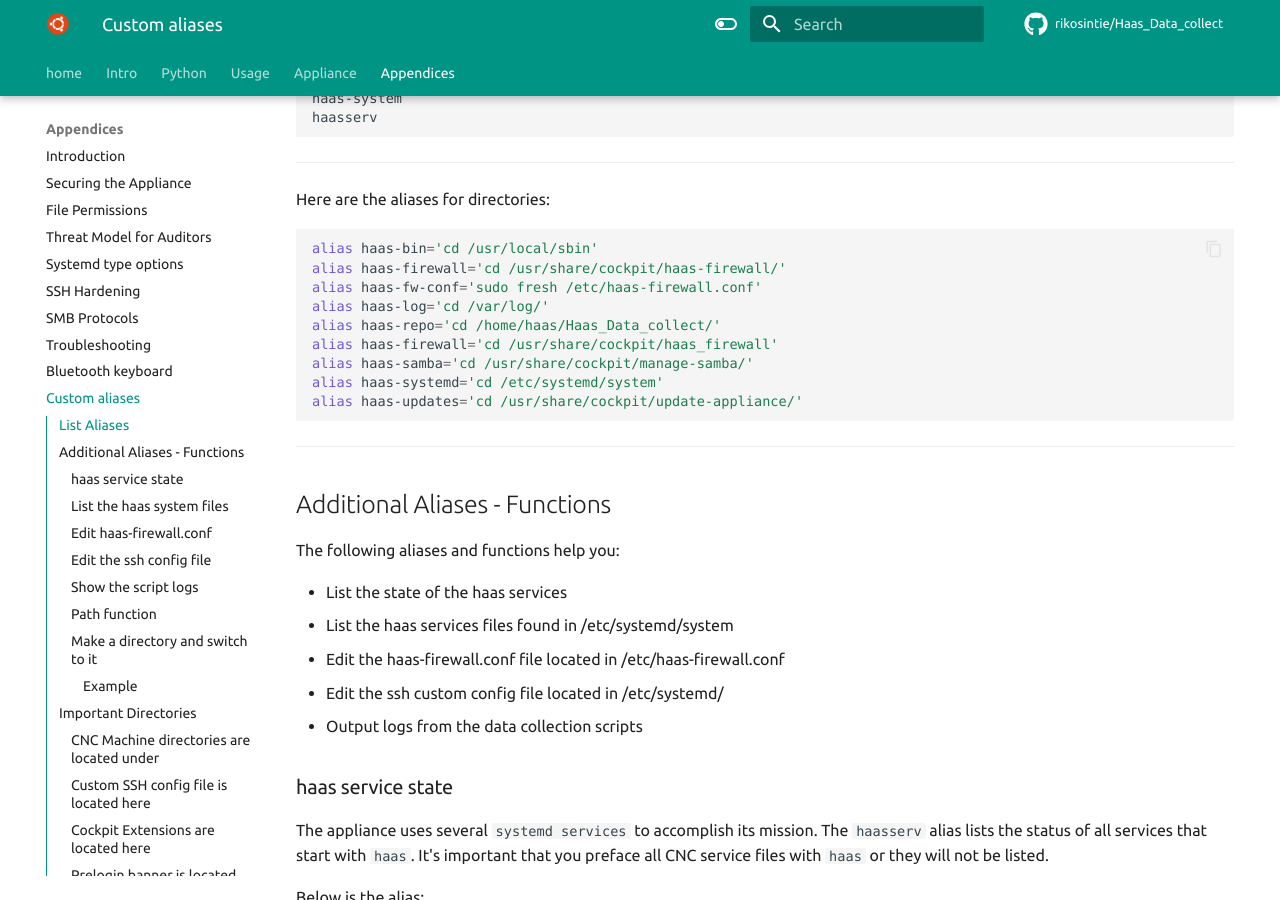
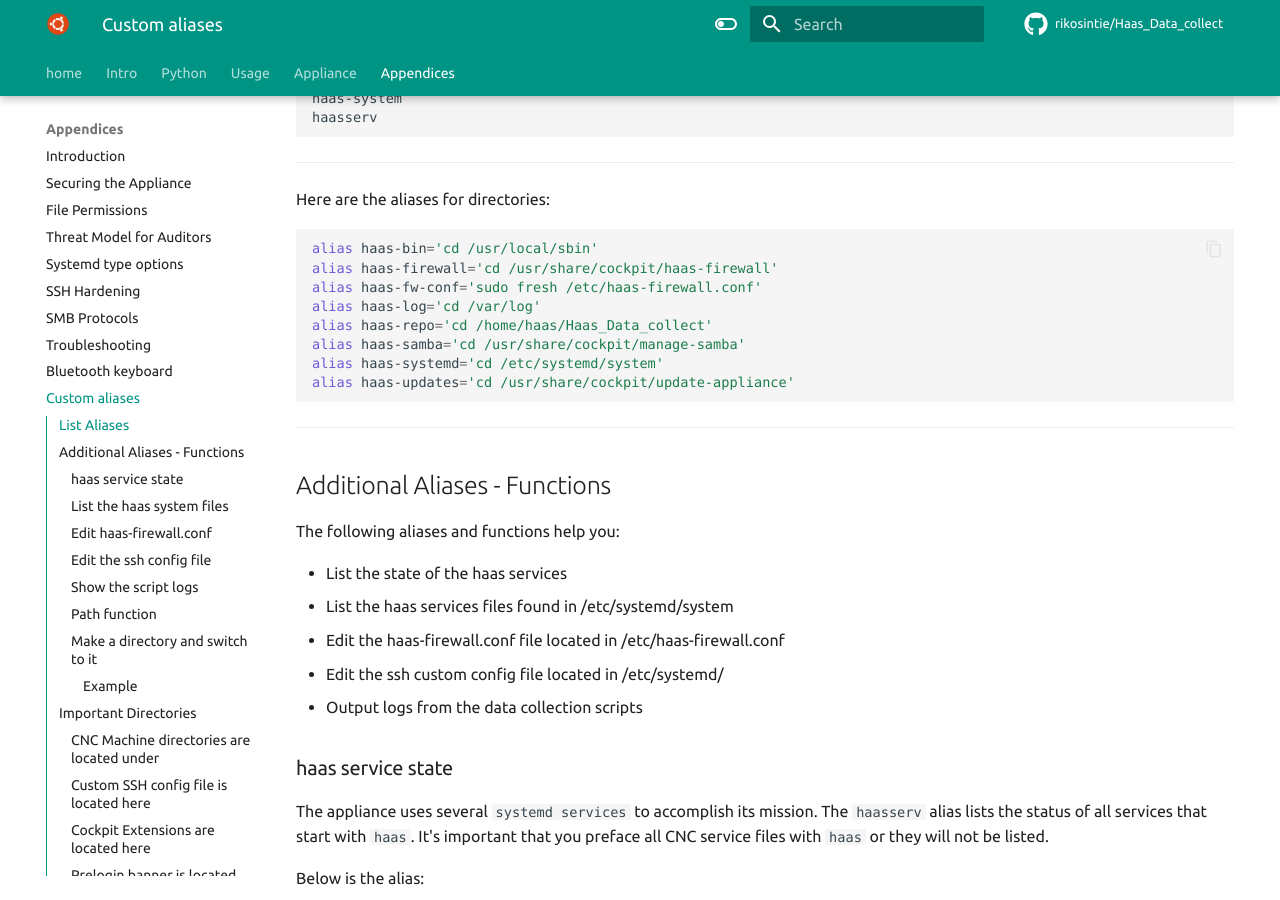
Before and after one commit to rikosintie/Haas_Data_collect, an MkDocs documentation site: the page built from docs/appendices/appendix-i.md, in a window 1280 px wide and 900 px high, scrolled down 1707 px. Built offline with MkDocs 1.6.1 and Material for MkDocs 9.7.7, drawn with Linux system fonts in a browser that asks for light colours; some web fonts are replaced; comment, search, counter and statistics services are not loaded; some of the changed text lies outside the part shown.

Commit message:
Git Title: appendix-i: formatting, added a cheat sheet, and added a link to the cheat sheet in the mkdocs.yml file

````diff
--- a/docs/appendices/appendix-i.md
+++ b/docs/appendices/appendix-i.md
@@ -49,14 +49,13 @@
 
 ```bash
 alias haas-bin='cd /usr/local/sbin'
-alias haas-firewall='cd /usr/share/cockpit/haas-firewall/'
+alias haas-firewall='cd /usr/share/cockpit/haas-firewall'
 alias haas-fw-conf='sudo fresh /etc/haas-firewall.conf'
-alias haas-log='cd /var/log/'
-alias haas-repo='cd /home/haas/Haas_Data_collect/'
-alias haas-firewall='cd /usr/share/cockpit/haas_firewall'
-alias haas-samba='cd /usr/share/cockpit/manage-samba/'
+alias haas-log='cd /var/log'
+alias haas-repo='cd /home/haas/Haas_Data_collect'
+alias haas-samba='cd /usr/share/cockpit/manage-samba'
 alias haas-systemd='cd /etc/systemd/system'
-alias haas-updates='cd /usr/share/cockpit/update-appliance/'
+alias haas-updates='cd /usr/share/cockpit/update-appliance'
 ```
 
 ----------------------------------------------------------------
````
Also changed, not shown: other parts of docs/appendices/appendix-i.md (+3 -1 lines), docs/appendices/appendix-i-cheatsheet.md (added, +123 -0 lines).
